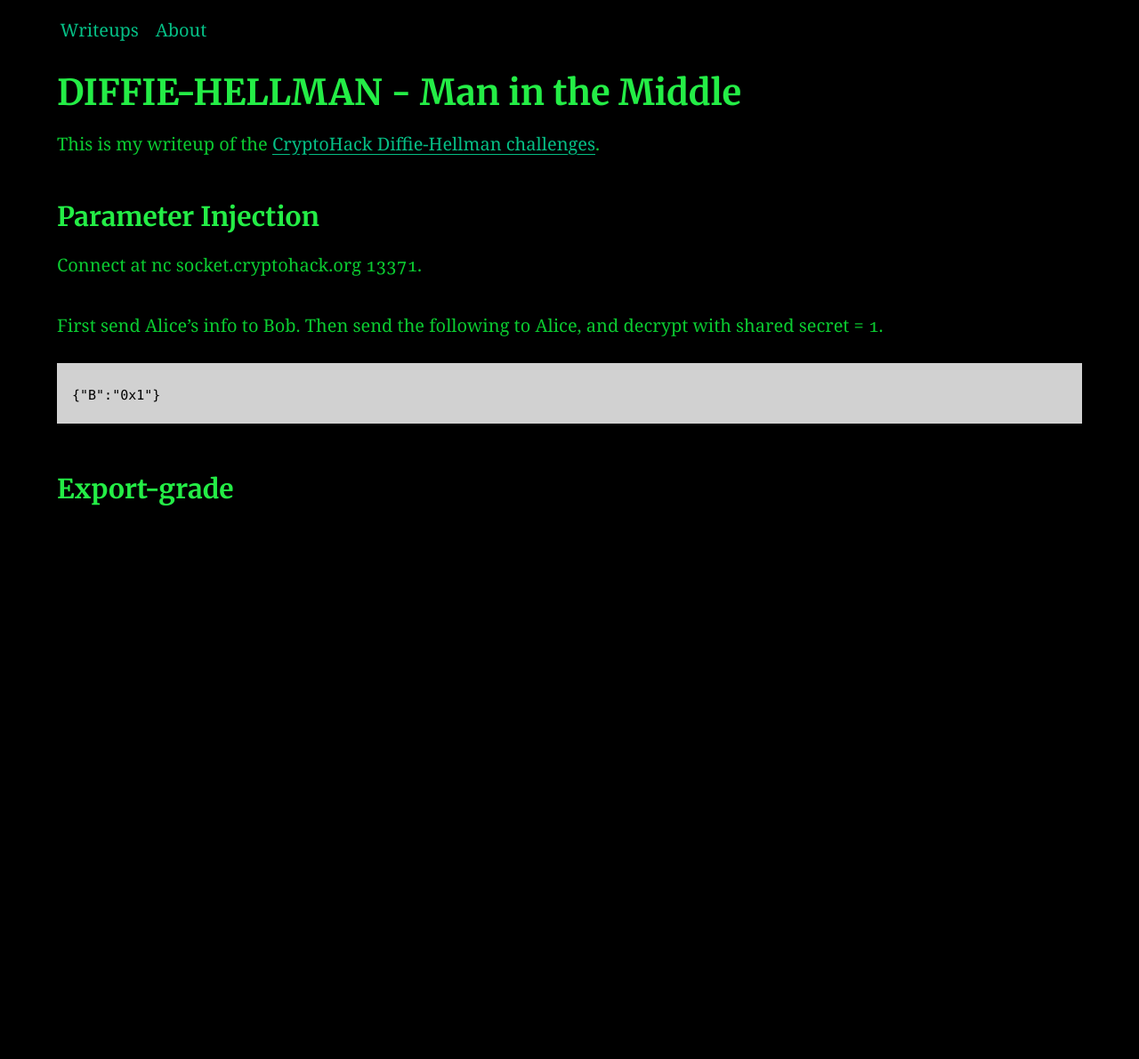
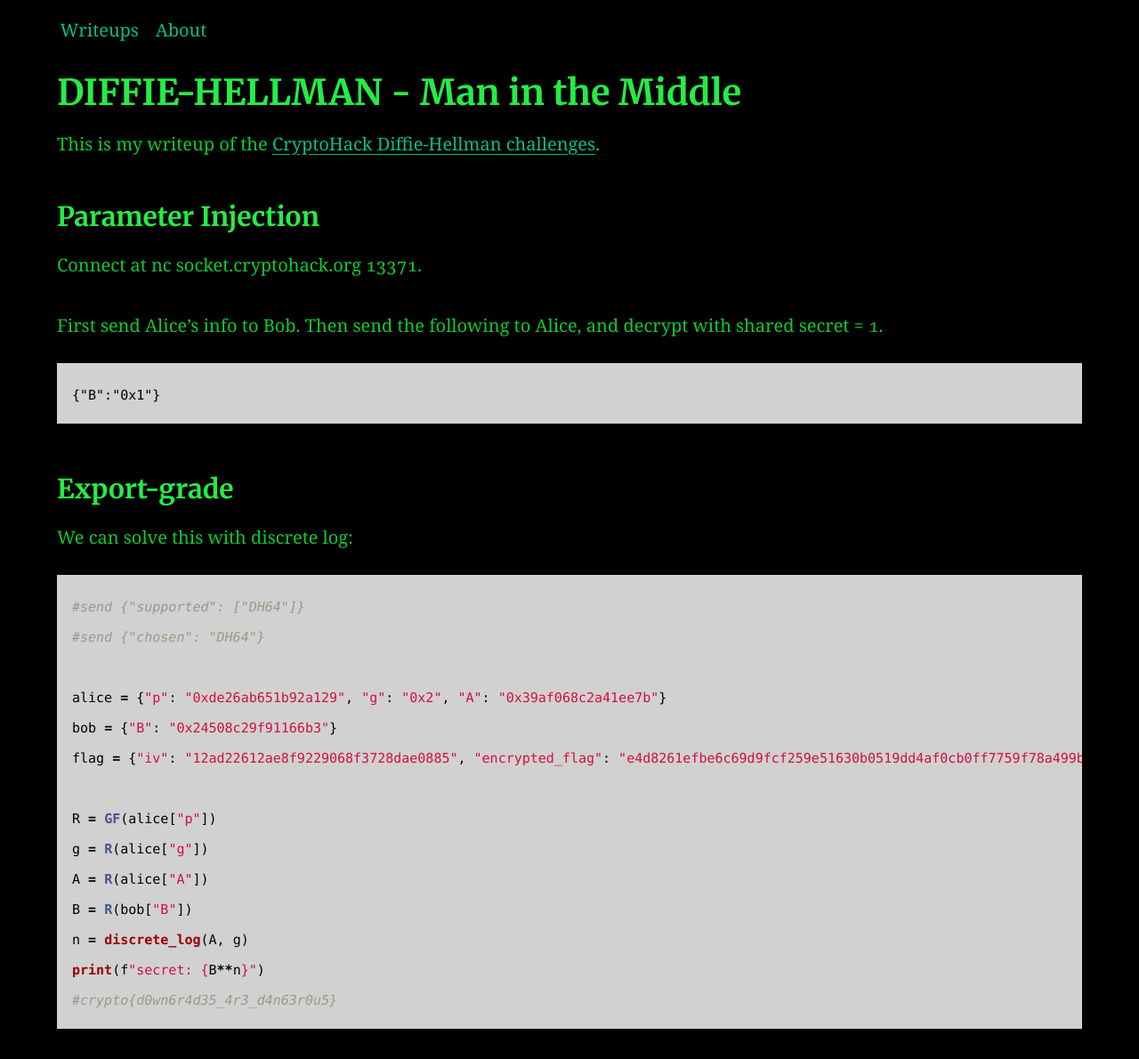
Before and after one commit to AC01010/Connor-McCartney.github.io, a Jekyll site: the page built from _posts/2005-01-9-CryptohackDIFFIEmaninthemiddle.md, in a window 1280 px wide. Shown: the whole page at 89% size. Built offline with Jekyll 4.4.1, drawn with Linux system fonts in a browser that asks for light colours; before the commit the page ends 900 px from its top, so only the background shows below that.

Commit message:
Update 2005-01-9-CryptohackDIFFIEmaninthemiddle.md

````diff
--- a/_posts/2005-01-9-CryptohackDIFFIEmaninthemiddle.md
+++ b/_posts/2005-01-9-CryptohackDIFFIEmaninthemiddle.md
@@ -19,3 +19,22 @@ First send Alice's info to Bob. Then send the following to Alice, and decrypt wi
 ```
 
 ### Export-grade
+
+We can solve this with discrete log:
+
+```python
+#send {"supported": ["DH64"]}
+#send {"chosen": "DH64"}
+
+alice = {"p": "0xde26ab651b92a129", "g": "0x2", "A": "0x39af068c2a41ee7b"}
+bob = {"B": "0x24508c29f91166b3"}
+flag = {"iv": "12ad22612ae8f9229068f3728dae0885", "encrypted_flag": "e4d8261efbe6c69d9fcf259e51630b0519dd4af0cb0ff7759f78a499b66a8b14"}
+
+R = GF(alice["p"])
+g = R(alice["g"])
+A = R(alice["A"])
+B = R(bob["B"])
+n = discrete_log(A, g)
+print(f"secret: {B**n}")
+#crypto{d0wn6r4d35_4r3_d4n63r0u5}
+```
````
